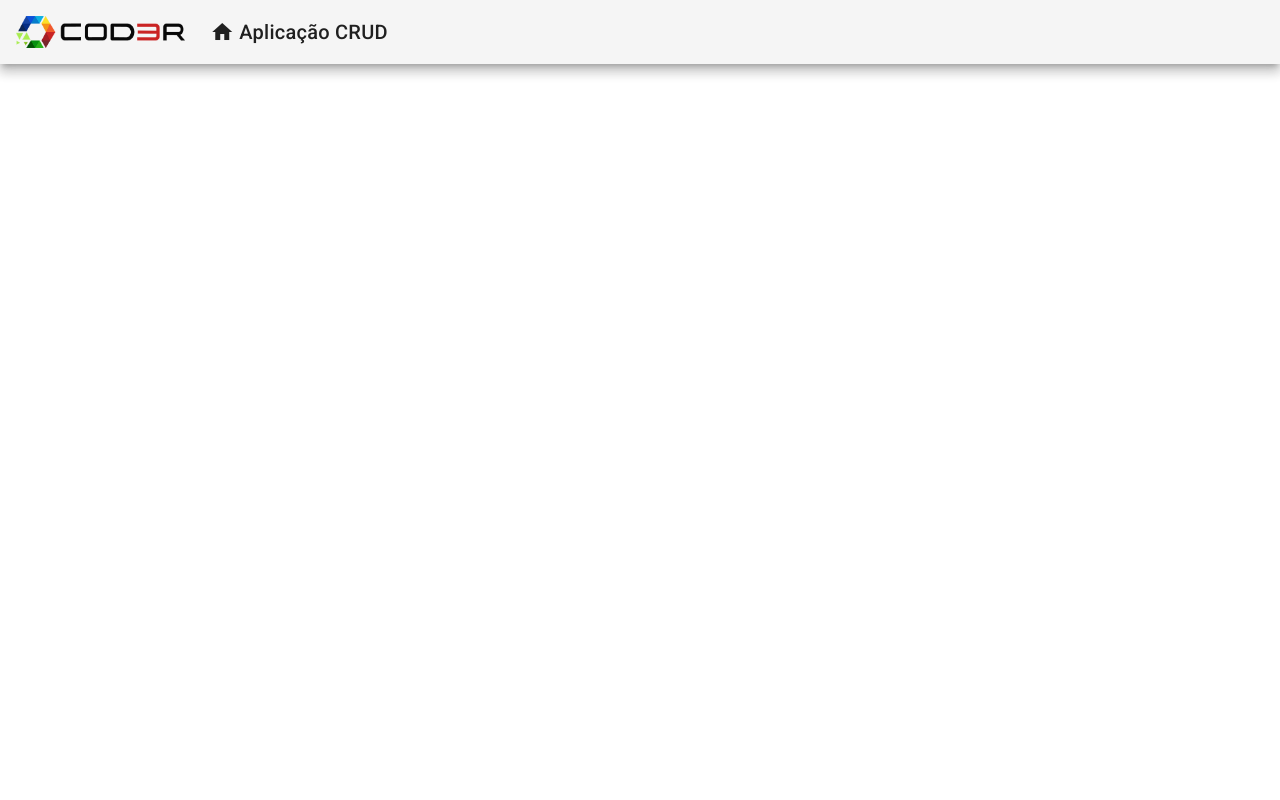
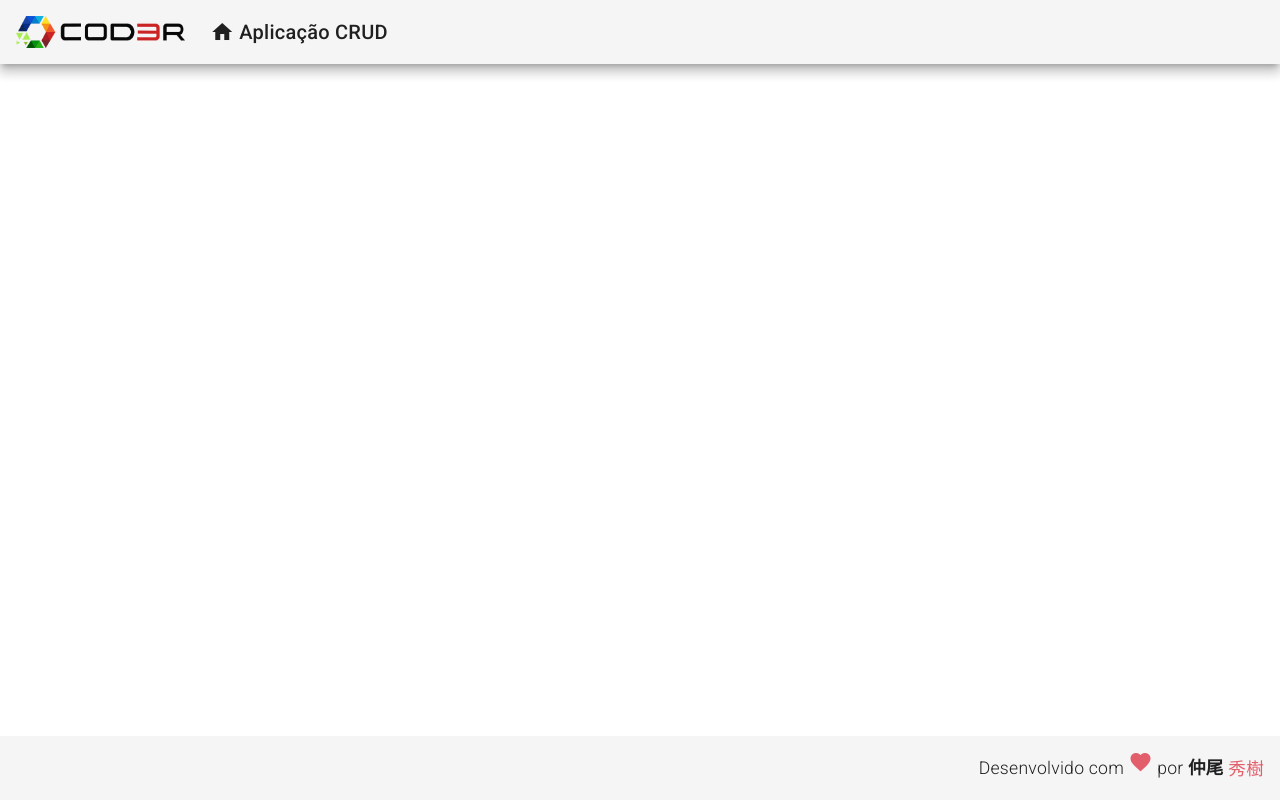
Before and after one commit to nakaohideki/CRUD-Angular, an Angular app in the folder frontend/: page / in a window 1280 px wide. Built offline with nearby package versions, Linux system fonts and the light colour scheme.

Commit message:
Footer component creation

```diff
--- a/frontend/src/app/app.component.html
+++ b/frontend/src/app/app.component.html
@@ -1 +1,2 @@
 <app-header></app-header>
+<app-footer></app-footer>
--- a/frontend/src/app/app.module.ts
+++ b/frontend/src/app/app.module.ts
@@ -6,10 +6,11 @@
 import { AppComponent } from "./app.component"
 import { HeaderComponent } from "./components/template/header/header.component"
 
-import { MatToolbarModule } from "@angular/material/toolbar"
+import { MatToolbarModule } from "@angular/material/toolbar";
+import { FooterComponent } from './components/template/footer/footer.component'
 
 @NgModule({
-	declarations: [AppComponent, HeaderComponent],
+	declarations: [AppComponent, HeaderComponent, FooterComponent],
 	imports: [BrowserModule, AppRoutingModule, BrowserAnimationsModule, MatToolbarModule],
 	providers: [],
 	bootstrap: [AppComponent],
--- /dev/null
+++ b/frontend/src/app/components/template/footer/footer.component.css
@@ -0,0 +1,11 @@
+.footer {
+    position: fixed;
+    bottom: 0;
+    display: flex;
+    justify-content: flex-end;
+}
+
+.footer span {
+    font-size: 1.1rem;
+    font-weight: 300;
+}
--- /dev/null
+++ b/frontend/src/app/components/template/footer/footer.component.html
@@ -0,0 +1,7 @@
+<mat-toolbar class="footer">
+	<span>
+		Desenvolvido com
+		<i class="material-icons red"> favorite </i>
+		por <strong>仲尾 <span class="red v-middle">秀樹</span></strong>
+	</span>
+</mat-toolbar>
--- a/frontend/src/styles.css
+++ b/frontend/src/styles.css
@@ -1,4 +1,19 @@
 /* You can add global styles to this file, and also import other style files */
 
-html, body { height: 100%; }
-body { margin: 0; font-family: Roboto, "Helvetica Neue", sans-serif; }
+html,
+body {
+    height: 100%;
+}
+
+body {
+    margin: 0;
+    font-family: Roboto, "Helvetica Neue", sans-serif;
+}
+
+.red {
+    color: rgb(227, 94, 107)
+}
+
+.v-middle {
+    vertical-align: middle;
+}
```
Also changed, not shown: frontend/src/app/components/template/footer/footer.component.ts (added, +10 -0 lines).
